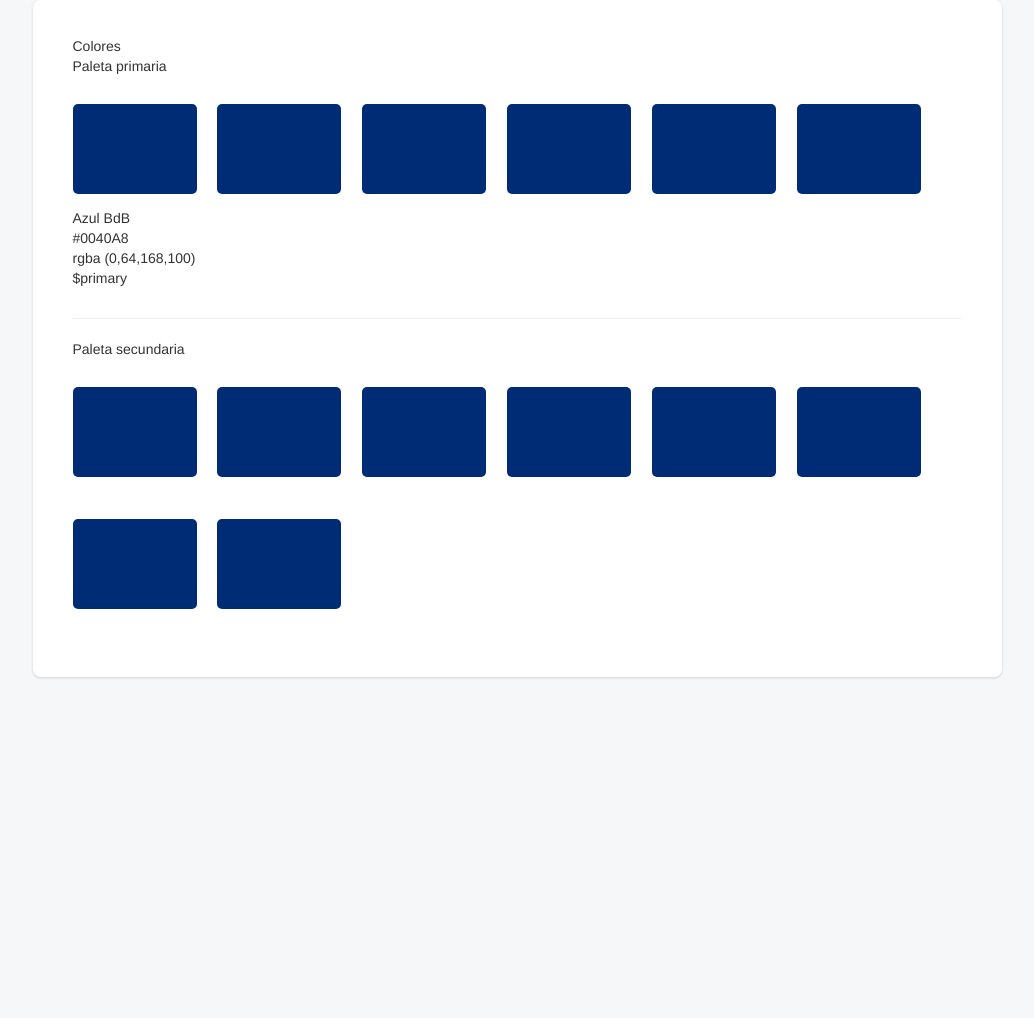
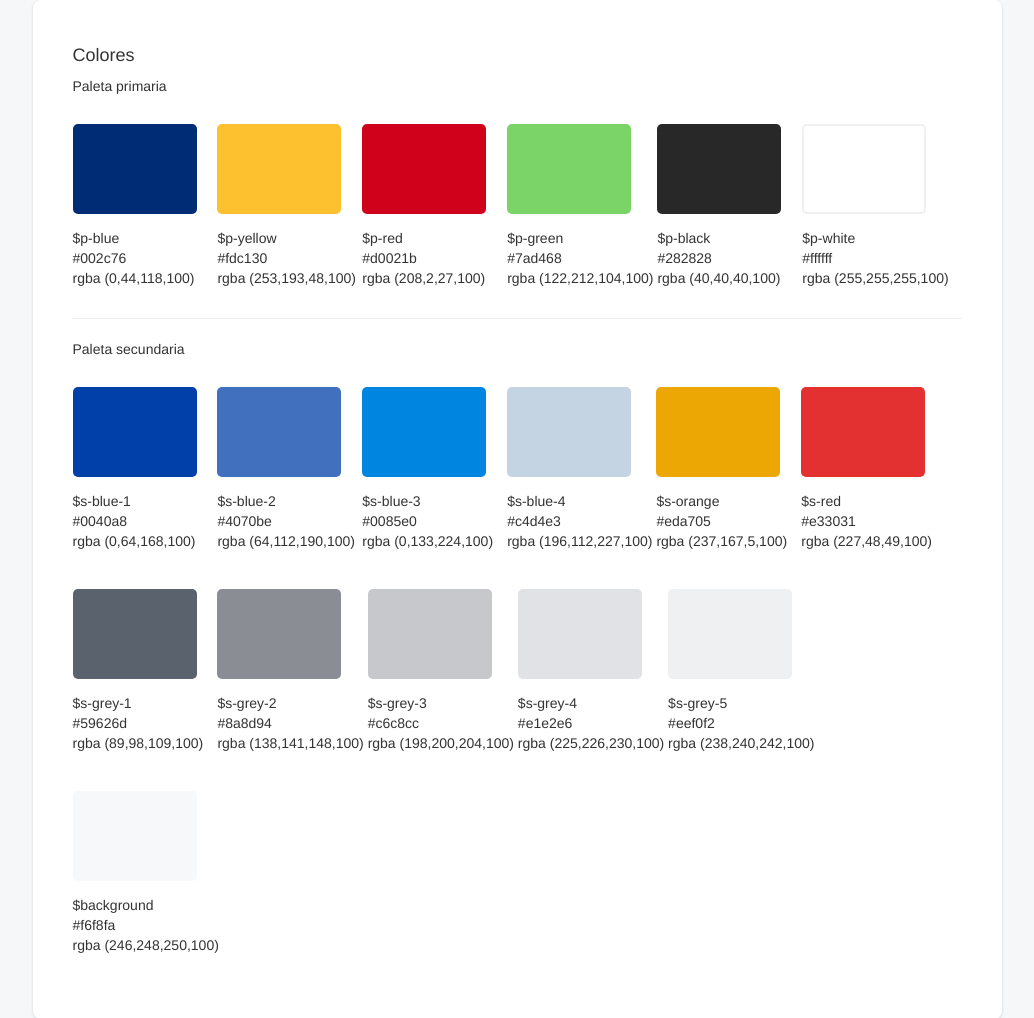
Before and after one commit to DiegoLuque/styleguide-bdb, a website: page index.html in a window 1280 px wide. Shown: the whole page, without its empty margins (123-1157 px from the left). Before the commit the page ends 800 px from the top, so only its background shows below. Drawn offline with nearby package versions, Linux system fonts and the light colour scheme.

Commit message:
Para el perro renzo

```diff
--- a/css/custom/_colors.scss
+++ b/css/custom/_colors.scss
@@ -1,6 +1,26 @@
-/*Colores primarios*/
-$primary: #002c76;
-$secondary: #f4f4f4
+/*Paleta primarios*/
 
+$p-blue: #002c76;
+$p-yellow: #fdc130;
+$p-red: #d0021b;
+$p-green: #7ad468;
+$p-black: #282828;
+$p-white: #ffffff;
 
-/*Colores secundarios*/
+/*Paleta secundarios*/
+
+$s-blue-1: #0040a8;
+$s-blue-2: #4070be;
+$s-blue-3: #0085e0;
+$s-blue-4: #c4d4e3;
+$s-orange: #eda705;
+$s-red: #e33031;
+$s-grey-1: #59626d;
+$s-grey-2: #8a8d94;
+$s-grey-3: #c6c8cc;
+$s-grey-4: #e1e2e6;
+$s-grey-5: #eef0f2;
+
+/*Paleta backgrounds*/
+
+$background: #f6f8fa;
--- a/css/styleguide/_styles.scss
+++ b/css/styleguide/_styles.scss
@@ -12,8 +12,80 @@
     margin-top: 28px;
 }
 
-.blue {
-    background-color: $primary;
+.p-blue {
+    background-color: $p-blue;
+}
+
+.p-yellow {
+    background-color: $p-yellow;
+}
+
+.p-red {
+    background-color: $p-red;
+}
+
+.p-green {
+    background-color: $p-green;
+}
+
+.p-black {
+    background-color: $p-black;
+}
+
+.p-white {
+    background-color: $p-white;
+}
+
+.border {
+    border: 2px solid $s-grey-5;
+}
+
+.s-blue-1 {
+    background-color: $s-blue-1;
+}
+
+.s-blue-2 {
+    background-color: $s-blue-2;
+}
+
+.s-blue-3 {
+    background-color: $s-blue-3;
+}
+
+.s-blue-4 {
+    background-color: $s-blue-4;
+}
+
+.s-orange {
+    background-color: $s-orange;
+}
+
+.s-red {
+    background-color: $s-red;
+}
+
+.s-grey-1 {
+    background-color: $s-grey-1;
+}
+
+.s-grey-2 {
+    background-color: $s-grey-2;
+}
+
+.s-grey-3 {
+    background-color: $s-grey-3;
+}
+
+.s-grey-4 {
+    background-color: $s-grey-4;
+}
+
+.s-grey-5 {
+    background-color: $s-grey-5;
+}
+
+.background {
+    background-color: $background;
 }
 
 .mrg-btn-0 {
--- a/index.html
+++ b/index.html
@@ -20,41 +20,51 @@
                 <div class="white-card">
                     <div class="row">
                         <div class="col-xs-12">
-                            Colores
+                            <h4>Colores</h4>
                         </div>
                     </div>
                     <div class="row">
                         <div class="col-xs-12">
-                            Paleta primaria
+                            <span class="sml">Paleta primaria</span>
                         </div>
                     </div>
                     <div class="row">
                         <div class="col-xs-12">
                             <div class="color-container">
-                                <div class="rectangle-container blue">
+                                <div class="rectangle-container p-blue">
                                 </div>
-                                <p class="sml mrg-btn-0">Azul BdB</p>
-                                <p class="note">#0040A8<br>rgba (0,64,168,100)<br>$primary</p>
+                                <p class="sml mrg-btn-0">$p-blue</p>
+                                <p class="note">#002c76<br>rgba (0,44,118,100)</p>
                             </div>
                             <div class="color-container">
-                                <div class="rectangle-container blue">
+                                <div class="rectangle-container p-yellow">
                                 </div>
+                                <p class="sml mrg-btn-0">$p-yellow</p>
+                                <p class="note">#fdc130<br>rgba (253,193,48,100)</p>
                             </div>
                             <div class="color-container">
-                                <div class="rectangle-container blue">
+                                <div class="rectangle-container p-red">
                                 </div>
+                                <p class="sml mrg-btn-0">$p-red</p>
+                                <p class="note">#d0021b<br>rgba (208,2,27,100)</p>
                             </div>
                             <div class="color-container">
-                                <div class="rectangle-container blue">
+                                <div class="rectangle-container p-green">
                                 </div>
+                                <p class="sml mrg-btn-0">$p-green</p>
+                                <p class="note">#7ad468<br>rgba (122,212,104,100)</p>
                             </div>
                             <div class="color-container">
-                                <div class="rectangle-container blue">
+                                <div class="rectangle-container p-black">
                                 </div>
+                                <p class="sml mrg-btn-0">$p-black</p>
+                                <p class="note">#282828<br>rgba (40,40,40,100)</p>
                             </div>
                             <div class="color-container">
-                                <div class="rectangle-container blue">
+                                <div class="rectangle-container p-white border">
                                 </div>
+                                <p class="sml mrg-btn-0">$p-white</p>
+                                <p class="note">#ffffff<br>rgba (255,255,255,100)</p>
                             </div>
                         </div>
                     </div>
@@ -63,46 +73,86 @@
 
                     <div class="row">
                         <div class="col-xs-12">
-                            Paleta secundaria
+                            <span class="sml">Paleta secundaria</span>
                         </div>
                     </div>
 
                     <div class="row">
                         <div class="col-xs-12">
                             <div class="color-container">
-                                <div class="rectangle-container blue">
+                                <div class="rectangle-container s-blue-1">
                                 </div>
+                                <p class="sml mrg-btn-0">$s-blue-1</p>
+                                <p class="note">#0040a8<br>rgba (0,64,168,100)</p>
                             </div>
                             <div class="color-container">
-                                <div class="rectangle-container blue">
+                                <div class="rectangle-container s-blue-2">
                                 </div>
+                                <p class="sml mrg-btn-0">$s-blue-2</p>
+                                <p class="note">#4070be<br>rgba (64,112,190,100)</p>
                             </div>
                             <div class="color-container">
-                                <div class="rectangle-container blue">
+                                <div class="rectangle-container s-blue-3">
                                 </div>
+                                <p class="sml mrg-btn-0">$s-blue-3</p>
+                                <p class="note">#0085e0<br>rgba (0,133,224,100)</p>
                             </div>
                             <div class="color-container">
-                                <div class="rectangle-container blue">
+                                <div class="rectangle-container s-blue-4">
                                 </div>
+                                <p class="sml mrg-btn-0">$s-blue-4</p>
+                                <p class="note">#c4d4e3<br>rgba (196,112,227,100)</p>
                             </div>
                             <div class="color-container">
-                                <div class="rectangle-container blue">
+                                <div class="rectangle-container s-orange">
                                 </div>
+                                <p class="sml mrg-btn-0">$s-orange</p>
+                                <p class="note">#eda705<br>rgba (237,167,5,100)</p>
                             </div>
                             <div class="color-container">
-                                <div class="rectangle-container blue">
+                                <div class="rectangle-container s-red">
                                 </div>
+                                <p class="sml mrg-btn-0">$s-red</p>
+                                <p class="note">#e33031<br>rgba (227,48,49,100)</p>
                             </div>
                             <div class="clearfix visible-lg">
 
                             </div>
                             <div class="color-container">
-                                <div class="rectangle-container blue">
+                                <div class="rectangle-container s-grey-1">
                                 </div>
+                                <p class="sml mrg-btn-0">$s-grey-1</p>
+                                <p class="note">#59626d<br>rgba (89,98,109,100)</p>
                             </div>
                             <div class="color-container">
-                                <div class="rectangle-container blue">
+                                <div class="rectangle-container s-grey-2">
                                 </div>
+                                <p class="sml mrg-btn-0">$s-grey-2</p>
+                                <p class="note">#8a8d94<br>rgba (138,141,148,100)</p>
+                            </div>
+                            <div class="color-container">
+                                <div class="rectangle-container s-grey-3">
+                                </div>
+                                <p class="sml mrg-btn-0">$s-grey-3</p>
+                                <p class="note">#c6c8cc<br>rgba (198,200,204,100)</p>
+                            </div>
+                            <div class="color-container">
+                                <div class="rectangle-container s-grey-4">
+                                </div>
+                                <p class="sml mrg-btn-0">$s-grey-4</p>
+                                <p class="note">#e1e2e6<br>rgba (225,226,230,100)</p>
+                            </div>
+                            <div class="color-container">
+                                <div class="rectangle-container s-grey-5">
+                                </div>
+                                <p class="sml mrg-btn-0">$s-grey-5</p>
+                                <p class="note">#eef0f2<br>rgba (238,240,242,100)</p>
+                            </div>
+                            <div class="color-container">
+                                <div class="rectangle-container background">
+                                </div>
+                                <p class="sml mrg-btn-0">$background</p>
+                                <p class="note">#f6f8fa<br>rgba (246,248,250,100)</p>
                             </div>
                         </div>
                     </div>
```
Also changed, not shown: app.css.
